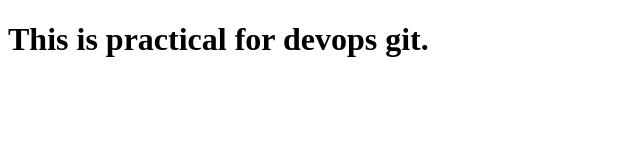
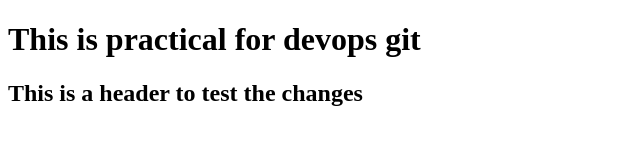
Before and after one commit to MinalChoube/sunbeam-website, a plain HTML site: page MyApp/Hello.html in a window 1280 px wide. Shown: the whole page, without its empty margins (0-640 px from the left). Drawn offline with Linux system fonts and the light colour scheme.

Commit message:
added another header

```diff
--- a/MyApp/Hello.html
+++ b/MyApp/Hello.html
@@ -4,6 +4,7 @@
         <title>Index</title>
     </head>
     <body>
-        <h1>This is practical for devops git.</h1>
+        <h1>This is practical for devops git</h1>
+        <h2>This is a header to test the changes</h2>
     </body>
 </html>
```
